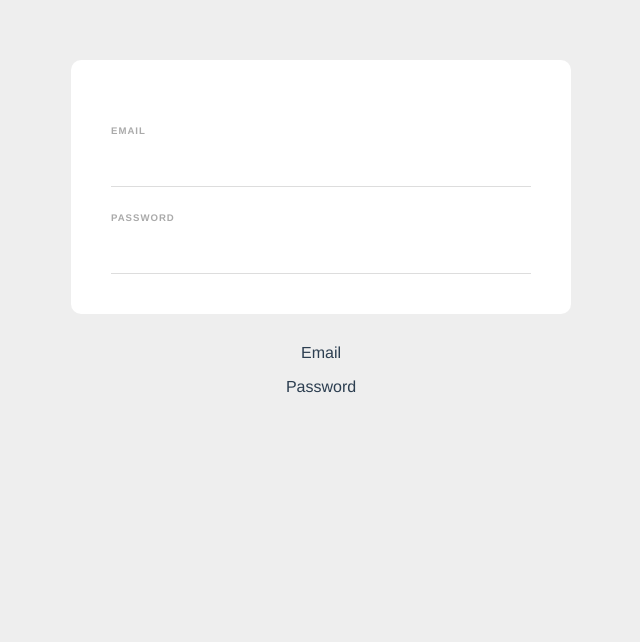
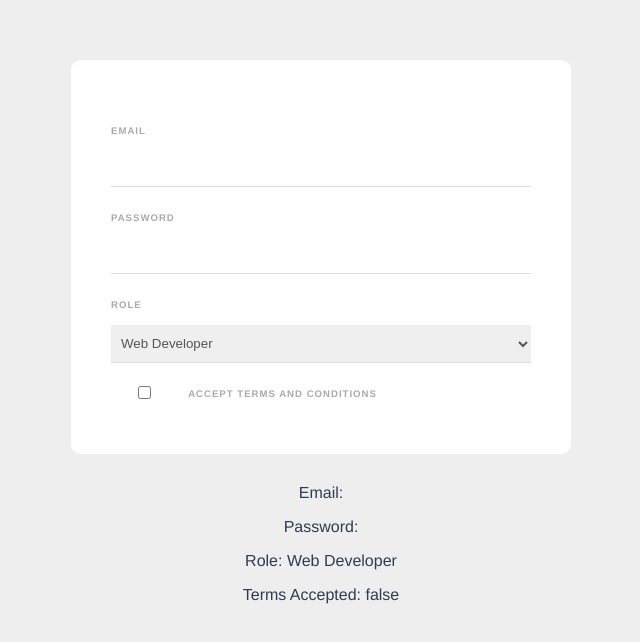
Before and after one commit to sean-code/Vue-105-vue-forms-, a Vue app: page / in a window 1280 px wide. Shown: the top 642 px of the page, without its empty margins (319-959 px from the left). Built offline with nearby package versions, Linux system fonts and the light colour scheme.

Commit message:
Create: Select and Checkboxes tracking via v-model

```diff
--- a/src/components/Signup.vue
+++ b/src/components/Signup.vue
@@ -4,9 +4,22 @@
         <input type="email" required v-model="email">
         <label>Password</label>
         <input type="password" required v-model="password">
+
+        <label>Role</label>
+        <select v-model="role">
+            <option>Web Developer</option>
+            <option>Web Designer</option>
+        </select>
+
+        <div class="terms">
+            <input type="checkbox" required v-model="terms">
+            <label>Accept Terms and Conditions</label>
+        </div>
     </form>
-    <p>Email {{ email }}</p>
-    <p> Password {{ password }}</p>
+    <p>Email: {{ email }}</p>
+    <p> Password: {{ password }}</p>
+    <p>Role: {{ role }}</p>
+    <p>Terms Accepted: {{ terms }}</p>
 </template>
 
 
@@ -15,10 +28,11 @@
         data(){
             return{
                 email: '',
-                password: ''
+                password: '',
+                role: 'Web Developer',
+                terms: false
             }
         }
-
     }
 </script>
 
@@ -40,7 +54,7 @@
         letter-spacing: 1px;
         font-weight: bold;
     }
-    input{
+    input, select{
         display: block;
         padding: 10px 6px;
         width: 100%;
@@ -50,4 +64,12 @@
         color: #555;
     }
 
+    input[type="checkbox"] {
+        display: inline-block;
+        margin: 0 10px 0 0;
+        width: 16%;
+        position: relative;
+        top: 2px;
+    }
+
 </style>
```
